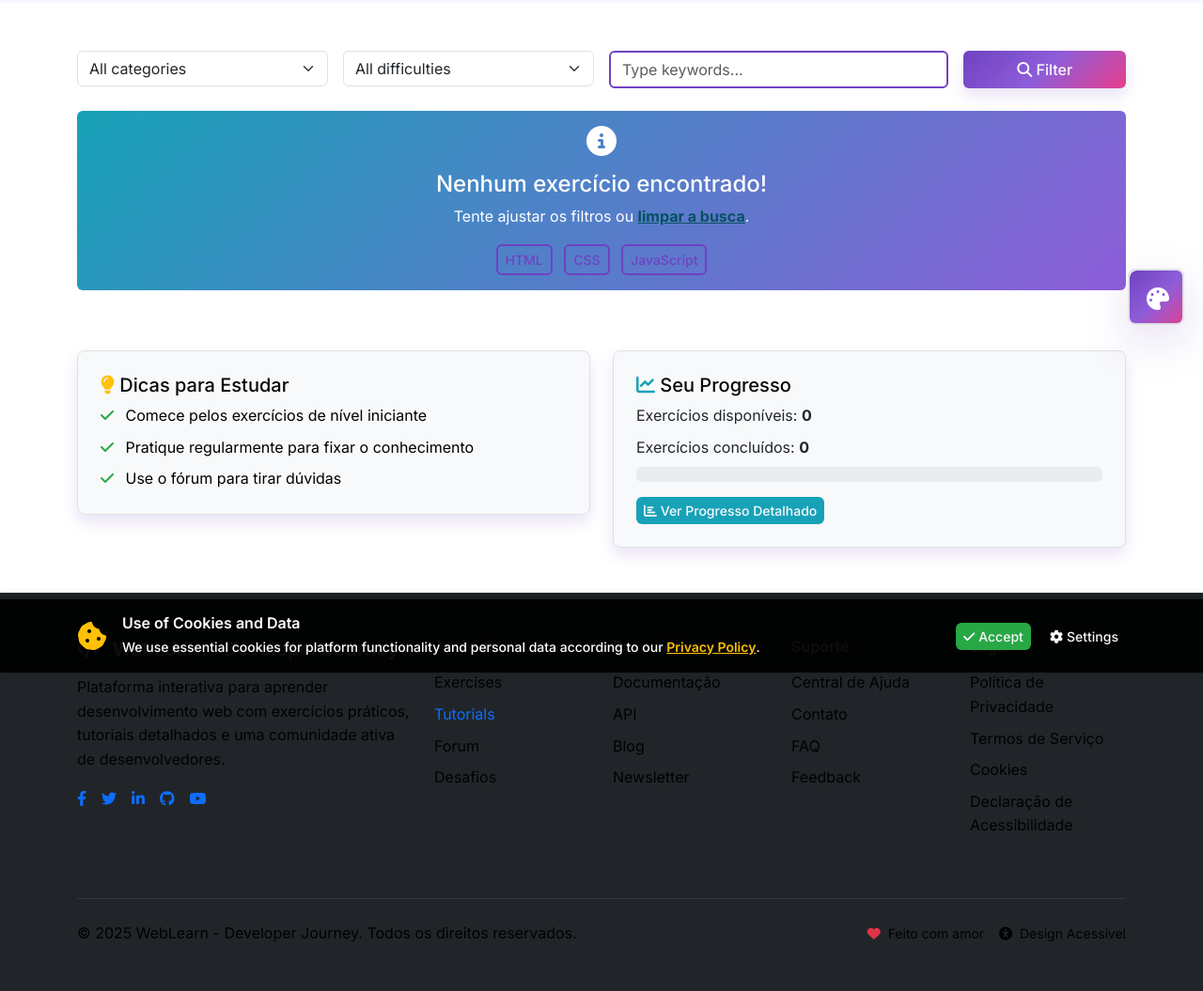
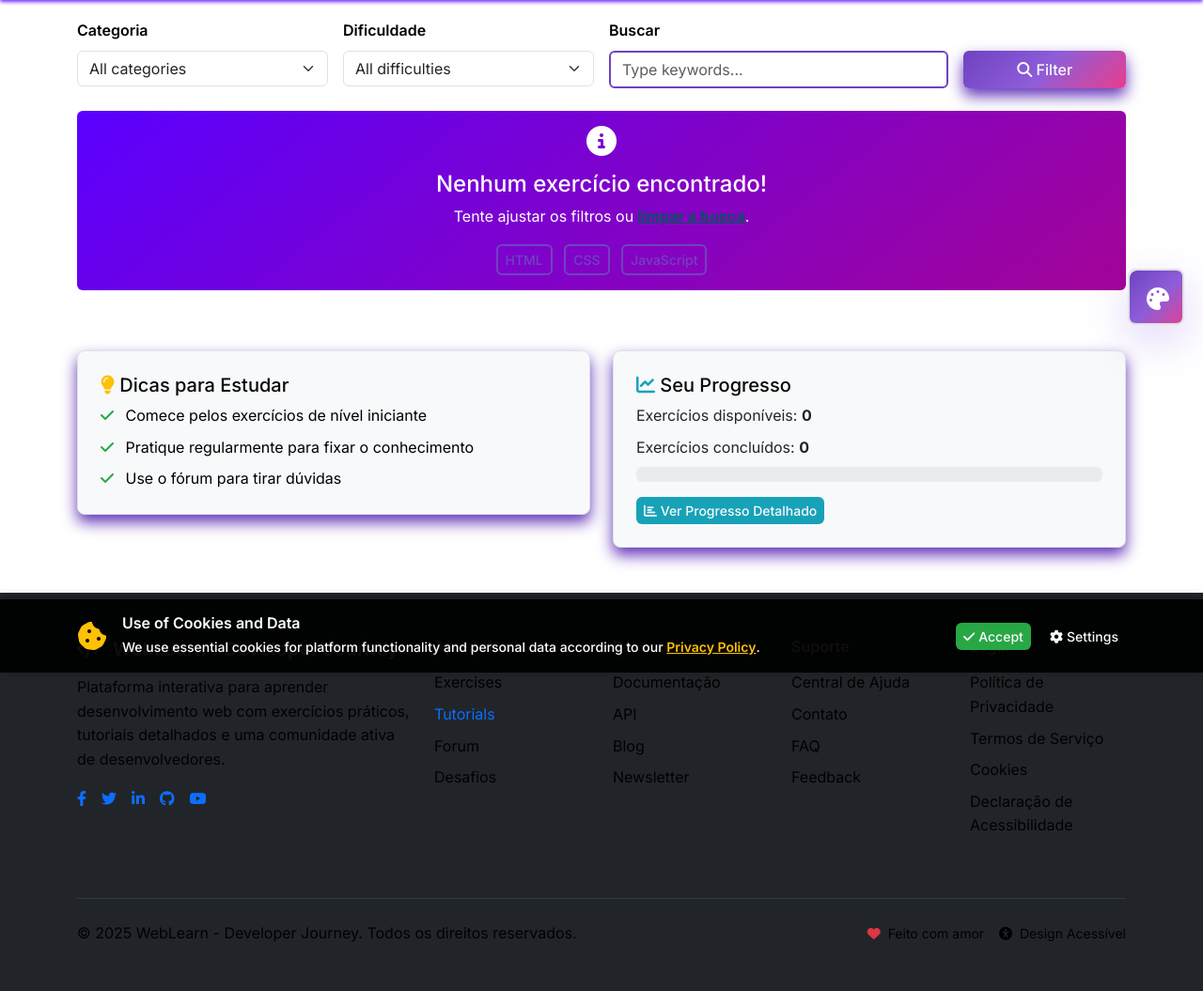
Before and after one commit to nicolasH344/gelsomini-te-amo, a PHP site: page /gelsomini-te-amo/en/exercises_index.php in a window 1280 px wide. Shown: the part 84-1139 px from the top of the page at 94% size. Run offline with PHP 8.4, Linux system fonts and the light colour scheme; data that the repository does not hold is empty.

Commit message:
login
login cores

```diff
--- a/style.css
+++ b/style.css
@@ -51,9 +51,9 @@
     --info-color: #17a2b8;
 
     /* -- Sombras: Efeitos de sombra para dar profundidade aos elementos. */
-    --shadow-sm: 0 0.125rem 0.25rem rgba(111, 66, 193, 0.075);
-    --shadow: 0 0.5rem 1rem rgba(111, 66, 193, 0.15);
-    --shadow-lg: 0 1rem 3rem rgba(111, 66, 193, 0.175);
+    --shadow-sm: 0 0.125rem 0.25rem rgba(109, 30, 255, 0.953);
+    --shadow: 0 0.5rem 1rem rgba(76, 22, 175, 0.872);
+    --shadow-lg: 0 1rem 3rem rgba(82, 11, 213, 0.175);
 
 
     /* Bordas: Define o raio e a cor das bordas. */
@@ -384,10 +384,11 @@ body {
 }
 
 /* Estilo dos links no rodapé. */
-.footer a {
-    color: var(--primary-color);
-    text-decoration: none;
-}
+.footer
+    a {
+        color: rgba(var(--bs-link-color-rgb), var(--bs-link-opacity, 1));
+        text-decoration: underline;
+    }
 
 /* =================================================================== */
 /* 5. COMPONENTES REUTILIZÁVEIS (BOTÕES, CARDS, FORMS)
@@ -622,7 +623,8 @@ body {
 }
 
 .alert-info {
-    background: linear-gradient(135deg, var(--info-color), var(--primary-light));
+    background: linear-gradient(
+        142deg, #5a00ff, #a30497);
     color: white;
 }
 
@@ -657,7 +659,7 @@ body {
 
 .mb-4 {
     margin-bottom: 1.5rem !important;
-    color: var(--footer-text-body);
+    color: #000;
 }
 
 .mb-5 {
@@ -683,7 +685,7 @@ p, .text-body {
 
 label {
     display: inline-block;
-    color: var(--text-body) !important;
+    color: #010101;;
 }
 
 /* Removido - usando classes específicas agora */
```
Also changed, not shown: index.php (added).
